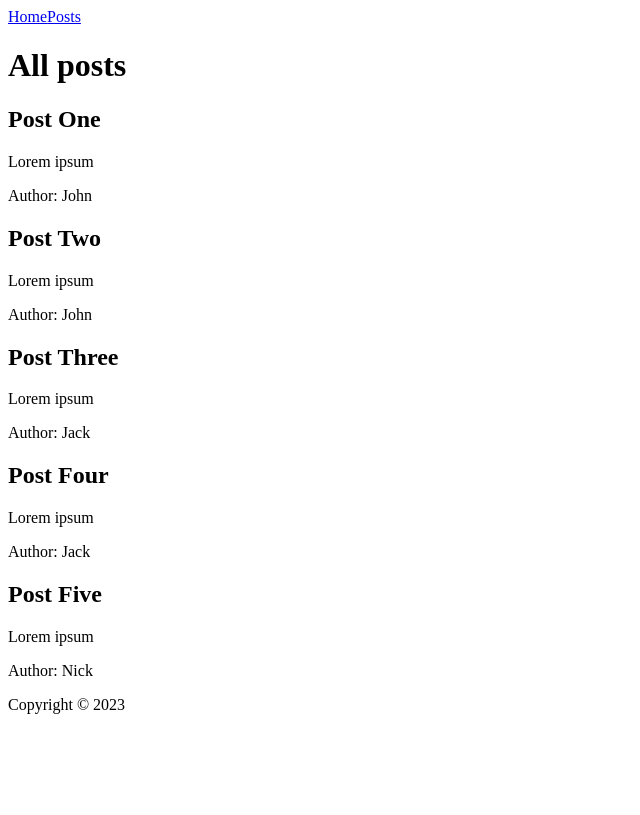
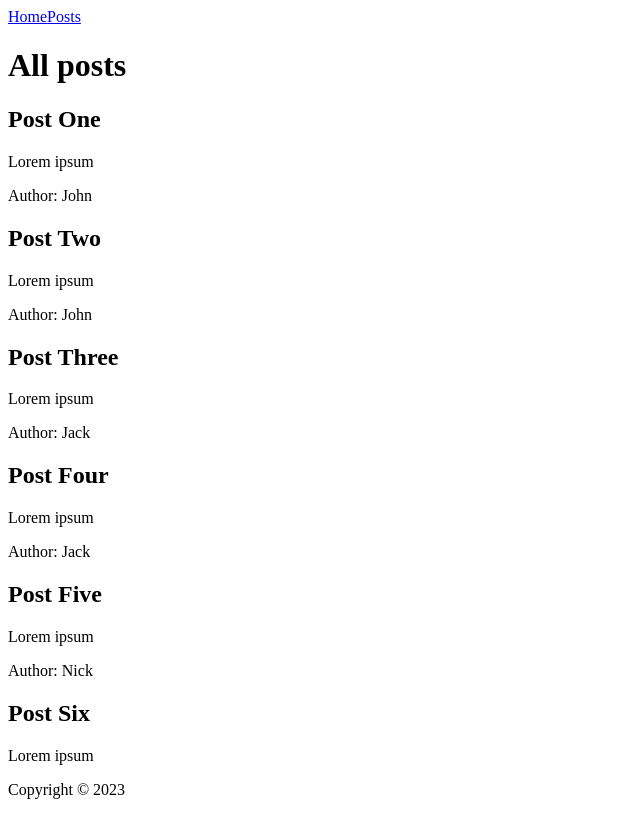
Before and after one commit to garbalau-github/react-folder-structure, a React (Vite) app: page /posts in a window 1280 px wide. Shown: the whole page, without its empty margins (0-640 px from the left). Built offline with nearby package versions, Linux system fonts and the light colour scheme.

Commit message:
Check for optional value

```diff
--- a/public/posts.json
+++ b/public/posts.json
@@ -28,5 +28,11 @@
     "title": "Post Five",
     "content": "Lorem ipsum",
     "userId": 3
+  },
+  {
+    "id": 6,
+    "title": "Post Six",
+    "content": "Lorem ipsum",
+    "userId": 42
   }
 ]
--- a/public/users.json
+++ b/public/users.json
@@ -10,5 +10,9 @@
   {
     "id": 3,
     "username": "Nick"
+  },
+  {
+    "id": 20,
+    "username": "Anonymous"
   }
 ]
--- a/src/modules/posts/components/Post.tsx
+++ b/src/modules/posts/components/Post.tsx
@@ -9,7 +9,7 @@ const Post = ({ post }: PostProps) => {
     <div key={post.id}>
       <h2>{post.title}</h2>
       <p>{post.content}</p>
-      <p>Author: {post.user?.username}</p>
+      {post.user?.username && <p>Author: {post.user?.username}</p>}
     </div>
   );
 };
```
